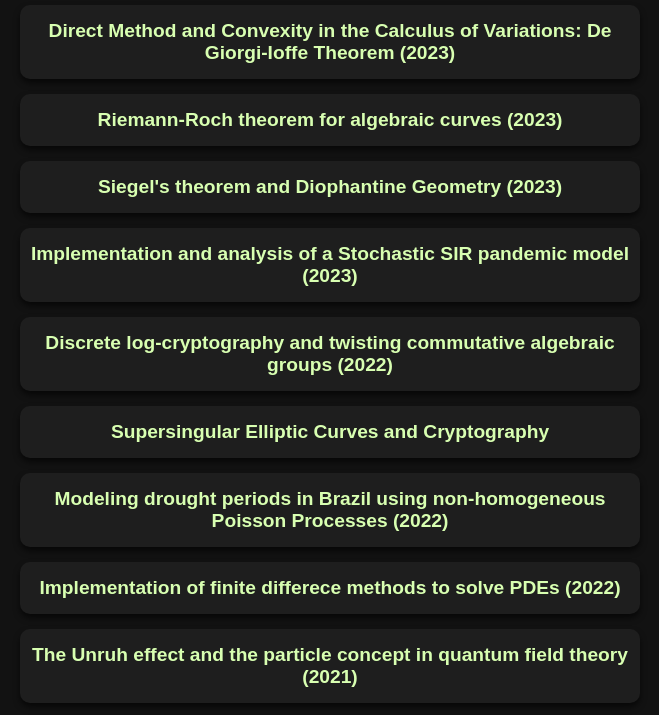
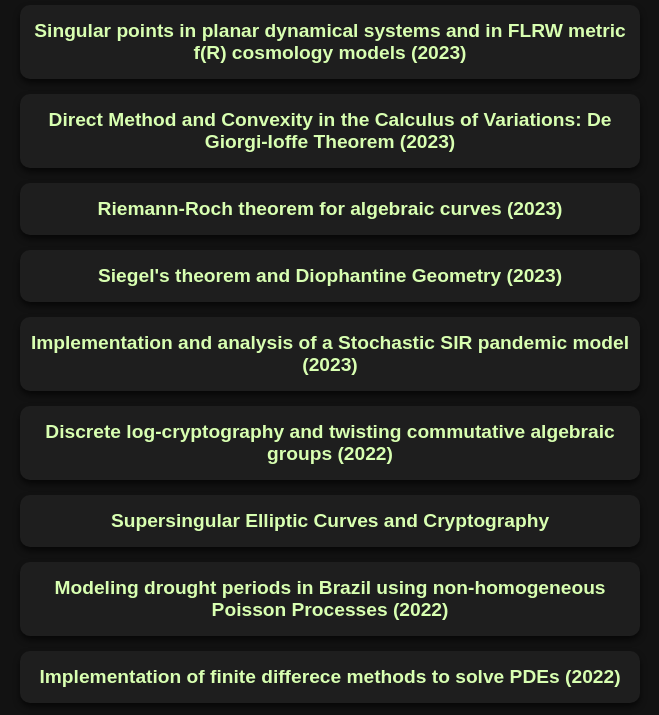
Before and after one commit to dalcio99/dalcio99.github.io, a plain HTML site: page subpages/portfolio.html in a window 1280 px wide. Shown: the part 128-843 px from the top of the page, without its empty margins (310-969 px from the left). Drawn offline with Linux system fonts and the light colour scheme.

Commit message:
Update portfolio.html

```diff
--- a/subpages/portfolio.html
+++ b/subpages/portfolio.html
@@ -126,6 +126,7 @@
 
     <h1>Portfolio</h1>
     <ul>
+        <li><a href="uploads/beemer_MSc_thesis.pdf">Singular points in planar dynamical systems and in FLRW metric f(R) cosmology models (2023)</a></li>
         <li><a href="uploads/DeGiorgi_Ioffe_thm.pdf">Direct Method and Convexity in the Calculus of Variations: De Giorgi-Ioffe Theorem (2023)</a></li>
         <li><a href="uploads/Riemann_Roch_thm.pdf"> Riemann-Roch theorem for algebraic curves (2023)</a></li>
         <li><a href="uploads/Intro_dioph_geom.pdf">Siegel's theorem and Diophantine Geometry (2023)</a></li>
```
